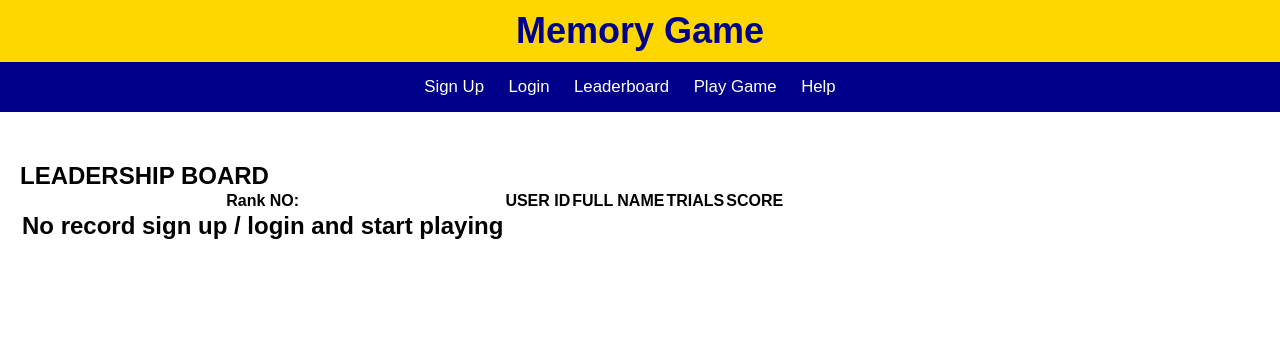
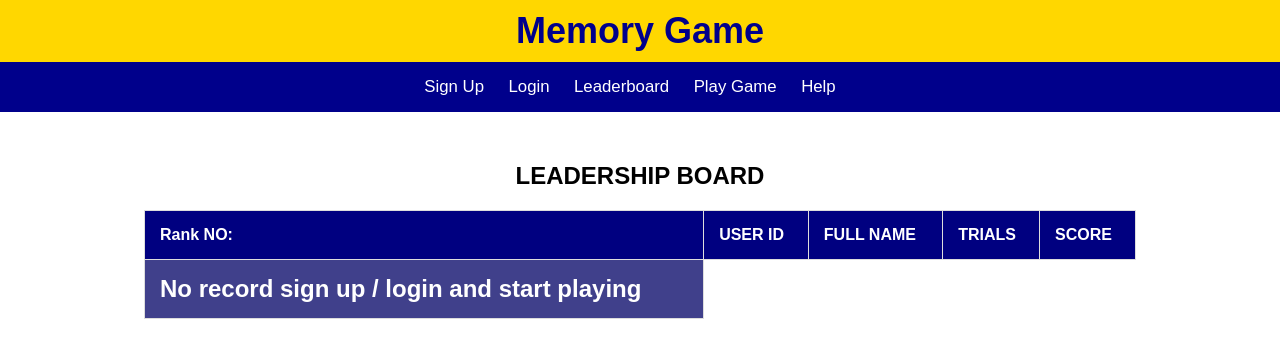
Before and after one commit to ndmichael/memory-game, a plain HTML site: page pages/leaderboard.html in a window 1280 px wide. Drawn offline with Linux system fonts and the light colour scheme.

Commit message:
css for table display

```diff
--- a/css/mystyle.css
+++ b/css/mystyle.css
@@ -33,7 +33,7 @@ header h1 {
 
 
 /*
-    * styling for navigation
+    ** styling for navigation
 */
 .navbar{
     background: darkblue;
@@ -121,6 +121,44 @@ img{
 }
 
 
+/**
+**  css for leadership board
+**/
+table {
+    width: 80%;
+    border-collapse: collapse;
+    margin: 20px auto;
+    color: #ffffff;
+}
+
+.h1{
+    text-align: center;
+}
+
+th, td {
+    border: 1px solid #ddd;
+    padding: 15px;
+    text-align: left;
+}
+
+th {
+    background-color: navy;
+    font-weight: bold;
+}
+
+tr:nth-child(odd) {
+    background-color: rgb(64, 64, 139);
+}
+
+tr:nth-child(even) {
+    background-color: navy;
+}
+
+tr:hover {
+    background-color: #5e4984;
+}
+
+
 
 /**
 **  styling for css
```
